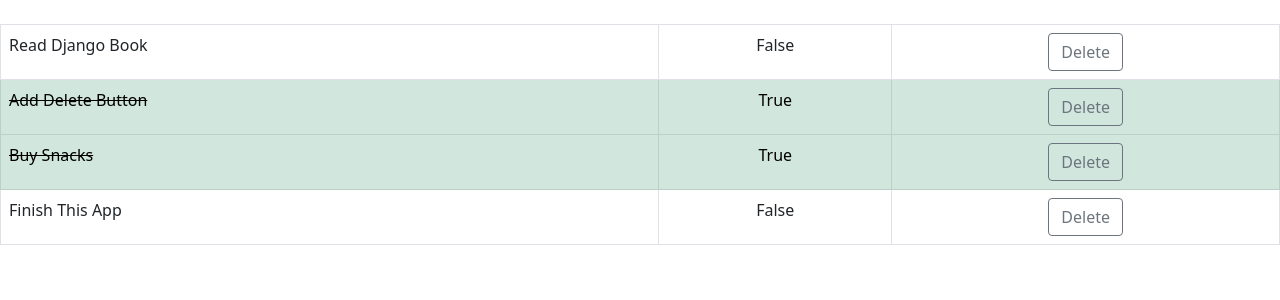
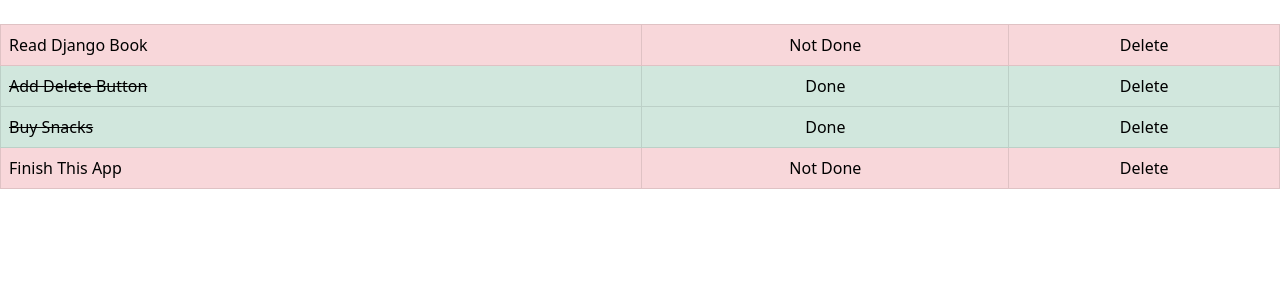
Before and after one commit to stackbento/Django-To-Do-List, a Django app: page / in a window 1280 px wide. Shown: the part 56-356 px from the top of the page. Run offline with Django 5.2, Linux system fonts and the light colour scheme; data comes from the database, SQL or seed files in the repository; both versions use the stored data as it was after the commit.

Commit message:
delete function added!

```diff
--- a/static/css/styles.css
+++ b/static/css/styles.css
@@ -1,3 +1,8 @@
 .striker{
     text-decoration: line-through;
 }
+/* removing the hyperlink */
+a {
+    color: #000000;
+    text-decoration: none;
+}
--- a/todo_list/templates/home.html
+++ b/todo_list/templates/home.html
@@ -24,15 +24,19 @@
                 {% if items.is_completed %}
                     <tr class ="table-success">
                         <td class="striker">{{items.item | title}}</td> <!-- | character and title allows the first letter to be capitalized -->
-                        <td><center>{{items.is_completed}}</center></td>
-                        <td><center><button class="btn btn-outline-secondary" type="submit">Delete</button></center></td>
+                        <!-- <td><center>Done</a></center></td> -->
+                        <td><center><a href="{% url 'complete' items.id %}">Done</a></center></td>
+                        <!-- <td><center><button class="btn btn-outline-secondary" type="submit"><a href="{% url 'delete' items.id %}">Delete</a></button></center></td> -->
+                         <td><center><a href="{% url 'delete' items.id %}">Delete</a></center></td>
 
                     </tr>
                 {% else %}
-                    <tr>
+                    <tr class="table-danger">
                         <td>{{items.item | title}}</td> <!-- | character and title allows the first letter to be capitalized -->
-                        <td><center>{{items.is_completed}}</center></td>
-                        <td><center><button class="btn btn-outline-secondary" type="submit">Delete</button></center></td>
+                        <!-- <td><center>Not Done</a></center></td> -->
+                        <td><center><a href="{% url 'incomplete' items.id %}">Not Done</a></center></td>
+                        <!-- <td><center><button class="btn btn-outline-secondary" type="submit"><a href="{% url 'delete' items.id %}">Delete</a></button></center></td> -->
+                         <td><center><a href="{% url 'delete' items.id %}">Delete</a></center></td>
 
                     </tr>
                 {% endif %}
--- a/todo_list/urls.py
+++ b/todo_list/urls.py
@@ -4,4 +4,7 @@ from django.urls import path, include
 urlpatterns = [
     path("",views.home, name = 'home'),
     path("about",views.about, name = 'about'),
+    path("delete/<list_id>", views.delete, name='delete'),
+    path("incomplete/<list_id>", views.incomplete, name='incomplete'),
+    path("complete/<list_id>", views.complete, name='complete'),
 ]
--- a/todo_list/views.py
+++ b/todo_list/views.py
@@ -22,3 +22,26 @@ def home(request):
 
 def about(request):
     return render(request, 'about.html', {})
+
+
+def delete(request, list_id):
+    item = List.objects.get(pk=list_id)
+    item.delete()
+    messages.success(request, ('Item has been deleted!'))
+    return redirect('home')
+
+
+
+#unfinished items
+def incomplete(request,list_id):
+    item = List.objects.get(pk=list_id)
+    item.is_completed=True
+    item.save()
+    return redirect('home')
+
+#finished items
+def complete(request,list_id):
+    item = List.objects.get(pk=list_id)
+    item.is_completed=False
+    item.save()
+    return redirect('home')
```
Also changed, not shown: db.sqlite3.
